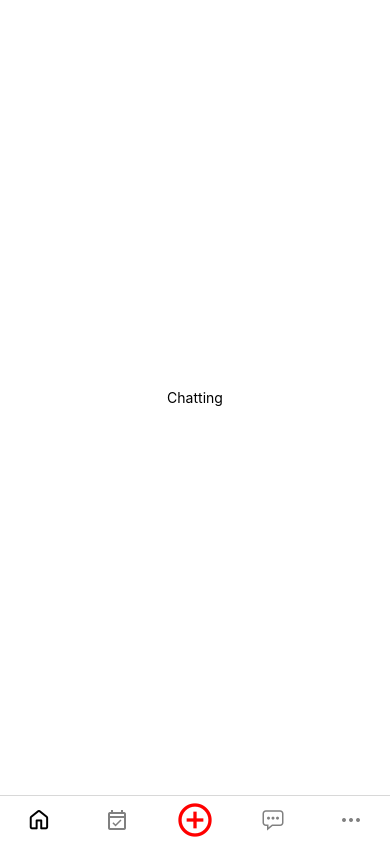
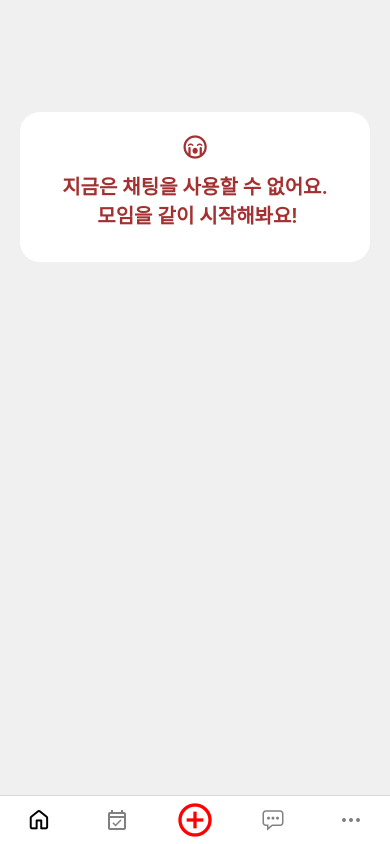
Before and after one commit to MJU-CapstoneDesign/front-end, a React Native app in the folder app/: screen /Chatting in a window 390 px wide. Built offline with nearby package versions, Linux system fonts and the light colour scheme; what @react-native-firebase/messaging would draw is missing.

Commit message:
feat:chatting join or not screen

```diff
--- a/app/navigation/FeedTab.js
+++ b/app/navigation/FeedTab.js
@@ -1,7 +1,7 @@
 import React from "react";
 import { createMaterialTopTabNavigator } from "@react-navigation/material-top-tabs";
 import { SafeAreaView } from "react-native-safe-area-context";
-import Feed from "../screens/Home/Feed";
+import Feed from "../screens/Feed";
 import Chatting from "../screens/Home/Chatting";
 import { View, TouchableOpacity } from "react-native";
 import { AntDesign } from "@expo/vector-icons";
--- a/app/screens/Feed.js
+++ b/app/screens/Feed.js
@@ -1,4 +1,3 @@
-import { StatusBar } from "expo-status-bar";
 import React from "react";
 import styled from "styled-components/native";
 import {
@@ -12,7 +11,7 @@ import {
   Dimensions,
 } from "react-native";
 import { MaterialCommunityIcons } from "@expo/vector-icons";
-import { MaterialIcons } from "@expo/vector-icons";
+import { Ionicons } from "@expo/vector-icons";
 import { useState } from "react";
 
 // 화면 전체를 채우는 컨테이너 (사용할지 안할지 정해지지않음)
@@ -384,9 +383,7 @@ function Feed({ navigation }) {
                     color="black"
                   />{" "}
                   {GroupInfoApi.groupDate}[{GroupInfoApi.groupDays}]{"  "}
-                  <View style={{ marginTop: 20 }}>
-                    <MaterialIcons name="alarm" size={12} color="black" />
-                  </View>
+                  <Ionicons name="ios-alarm-outline" size={12} color="black" />
                   {GroupInfoApi.groupAlarmTime}
                 </Text>
               </DateView>
--- a/app/screens/Home/Chatting.js
+++ b/app/screens/Home/Chatting.js
@@ -1,7 +1,10 @@
-import { StatusBar } from "expo-status-bar";
 import React from "react";
+import { View, Text } from "react-native";
 import styled from "styled-components/native";
+import { Dimensions } from "react-native";
+import { FontAwesome5 } from "@expo/vector-icons";
 
+// 파티 참가했을때 Container
 const Container = styled.View`
   flex: 1;
   background-color: #fff;
@@ -9,12 +12,56 @@ const Container = styled.View`
   justify-content: center;
 `;
 
+// 파티 참가하기 전 Container
+const BeforeContainer = styled.View`
+  flex: 1;
+  background-color: #f0f0f0;
+  align-items: center;
+  justify-content: center;
+`;
+
 const MainText = styled.Text``;
 
+// 토큰을 가지고 있는지 확인하는 화면
+const haveTokken = false;
+
+// 기기화면에 맞는 변수 설정
+const { width, height } = Dimensions.get("window");
+
+// 채팅 불가 화면 텍스트
+const NotJoinText = styled.Text`
+  font-size: 20px;
+  font-weight: 600;
+  color: #a43131;
+`;
+
 export default function Chatting() {
-  return (
+  return haveTokken ? (
     <Container>
-      <MainText>Chatting</MainText>
+      <MainText>채팅화면</MainText>
     </Container>
+  ) : (
+    <BeforeContainer>
+      <View
+        style={{
+          width: width - 40,
+          height: 150,
+          backgroundColor: "white",
+          borderRadius: 20,
+          marginTop: -height / 2,
+          alignItems: "center",
+          justifyContent: "center",
+        }}
+      >
+        <FontAwesome5
+          name="sad-cry"
+          size={24}
+          color="#A43131"
+          style={{ marginBottom: 11, marginTop: -10 }}
+        />
+        <NotJoinText>지금은 채팅을 사용할 수 없어요.</NotJoinText>
+        <NotJoinText> 모임을 같이 시작해봐요!</NotJoinText>
+      </View>
+    </BeforeContainer>
   );
 }
```
